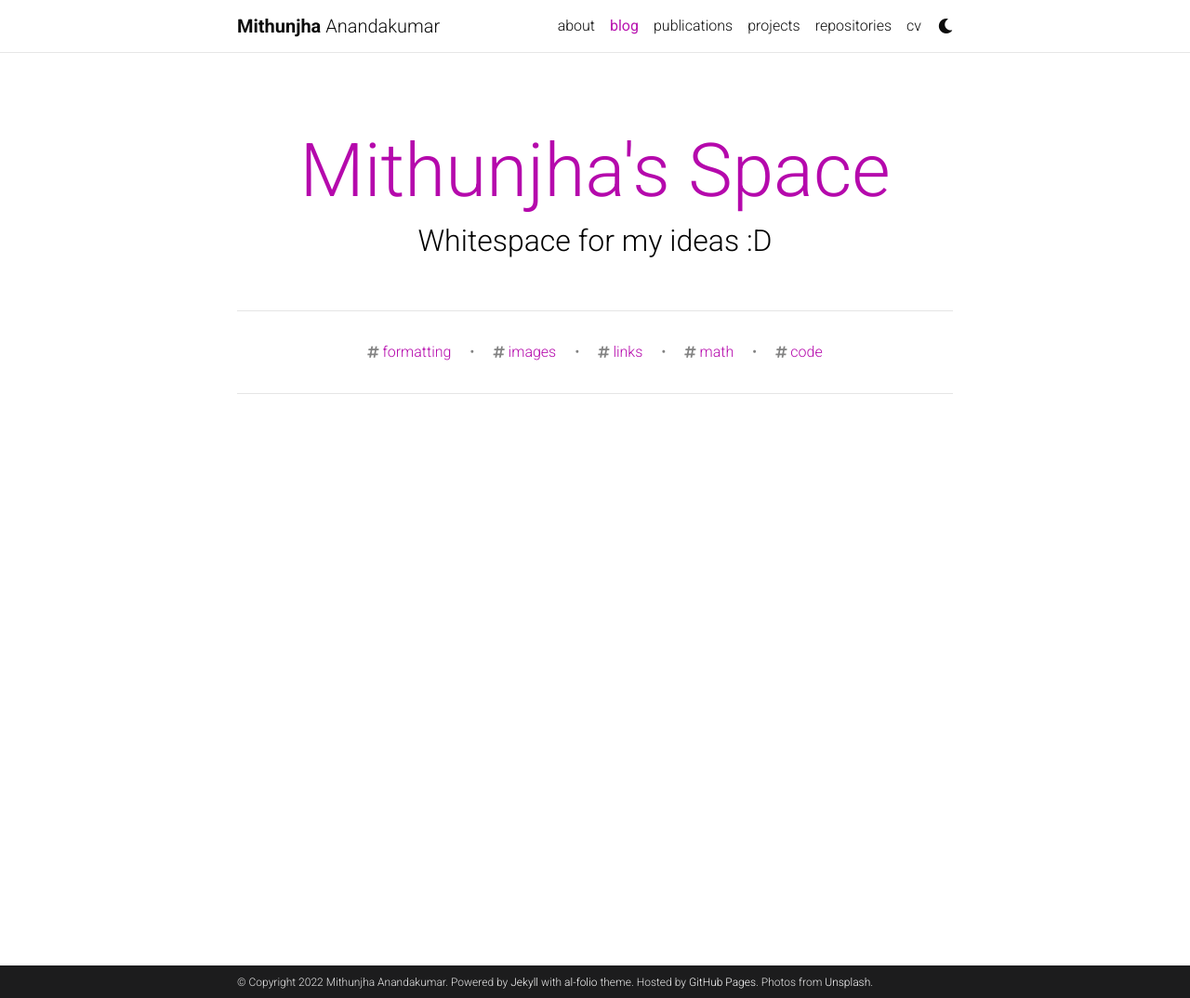
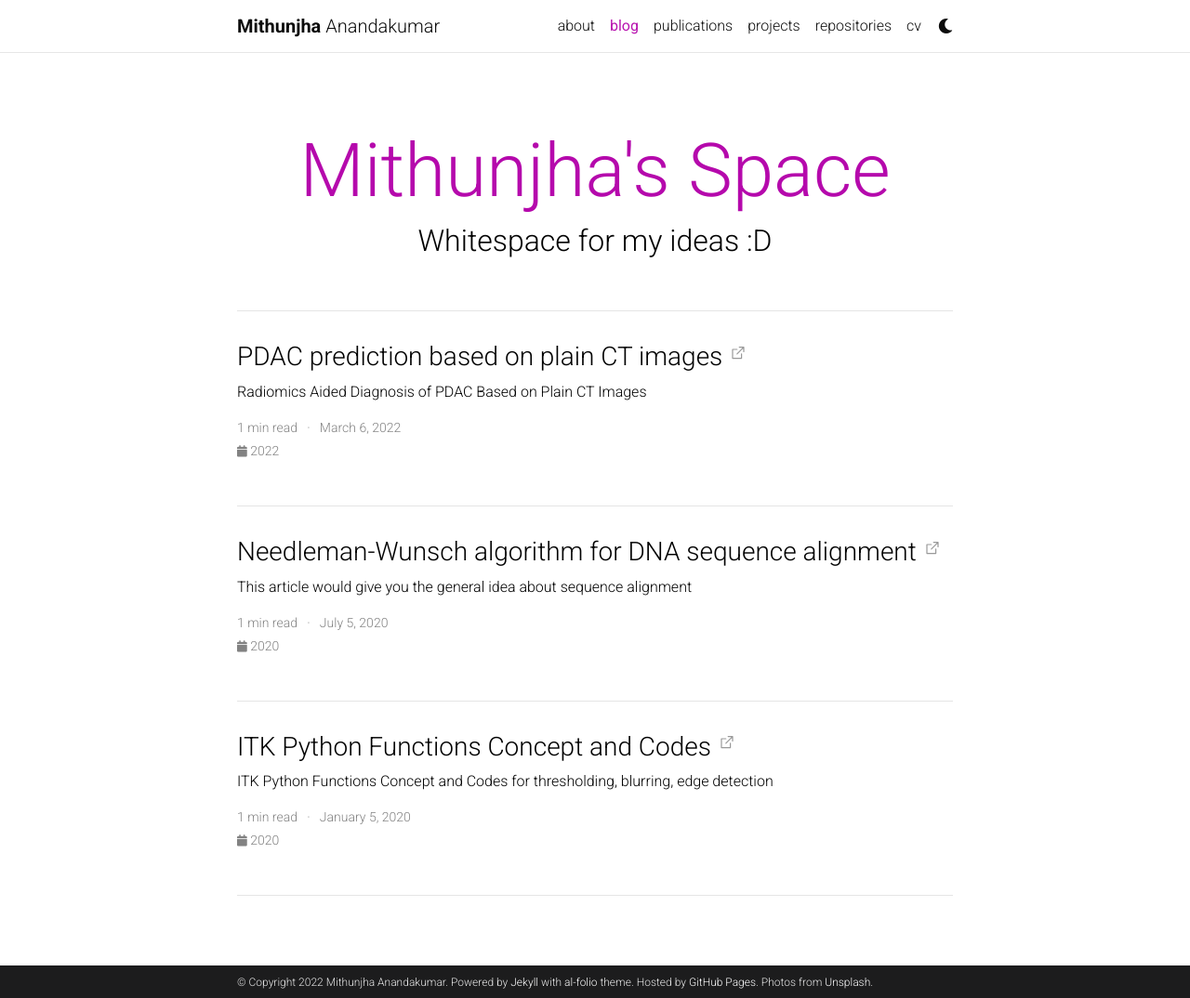
Before and after one commit to Mithunjha/Mithunjha.github.io, a Jekyll site: the page built from blog/index.html, in a window 1280 px wide and 1074 px high. Shown: the whole window at 93% size. Built offline with Jekyll 4.4.1, drawn with Linux system fonts in a browser that asks for light colours; the list of posts is cut into pages by our own code; comment, search, counter and statistics services are not loaded; a style sheet for code colours, icons or effects is not loaded.

Commit message:
Update _config.yml

```diff
--- a/_config.yml
+++ b/_config.yml
@@ -116,7 +116,7 @@ blog_description: Whitespace for my ideas :D
 
 # Pagination
 pagination:
-  enabled: false
+  enabled: True
 
 # # Comments
 # disqus_shortname: al-folio # put your disqus shortname
@@ -221,7 +221,7 @@ jekyll-archives:
     tag: '/blog/tag/:name/'
     category: '/blog/category/:name/'
 
-display_tags: ['formatting', 'images', 'links', 'math', 'code'] # this tags will be dispalyed on the front page of your blog
+# display_tags: ['formatting', 'images', 'links', 'math', 'code'] # this tags will be dispalyed on the front page of your blog
 
 # -----------------------------------------------------------------------------
 # Jekyll Scholar
```
